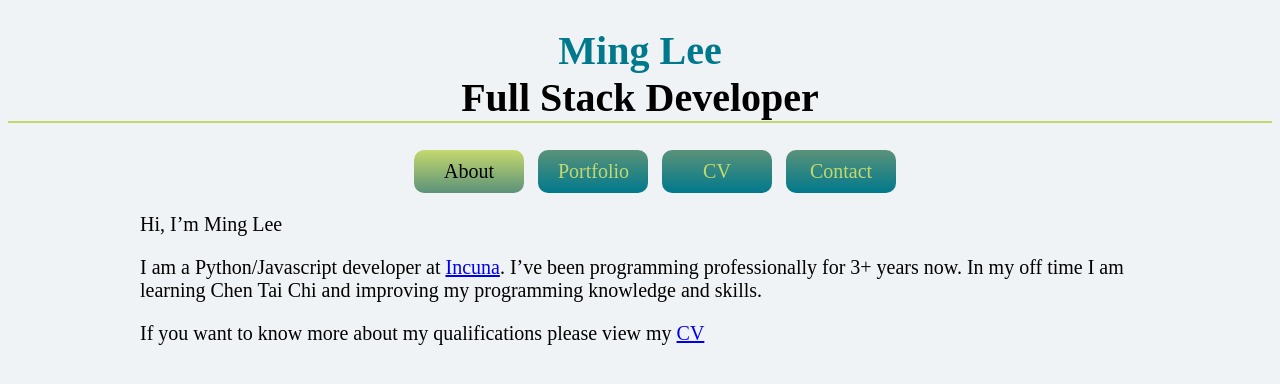
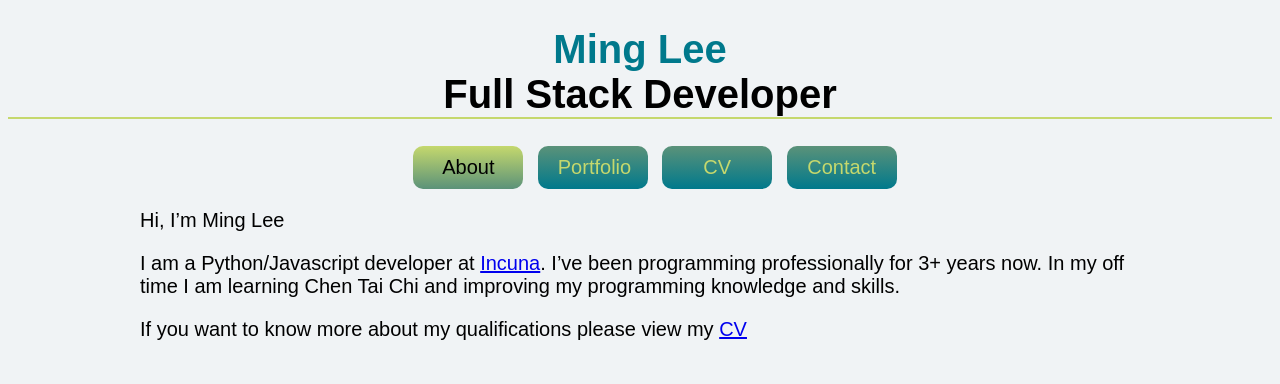
Before and after one commit to MingLee02/MingLee02.github.io, a Jekyll site: the page built from index.md, in a window 1280 px wide. Shown: the top 384 px of the page. Built offline with Jekyll 4.4.1, drawn with Linux system fonts in a browser that asks for light colours.

Commit message:
Try san serif font.

```diff
--- a/_layouts/main.html
+++ b/_layouts/main.html
@@ -4,6 +4,7 @@
         <meta charset="utf-8">
         <meta http-equiv="X-UA-Compatible" content="IE=edge">
         <title>Ming Lee</title>
+        <link href="https://fonts.googleapis.com/css?family=Lato" rel="stylesheet">
         <link rel="stylesheet" href="/css/styles.css">
         <meta name="viewport" content="width=device-width, initial-scale=1">
     </head>
--- a/_sass/_main.sass
+++ b/_sass/_main.sass
@@ -1,5 +1,6 @@
 body
     background: #f0f3f5
+    font-family: sans-serif
 
 .container
     font-size: 20px
```
